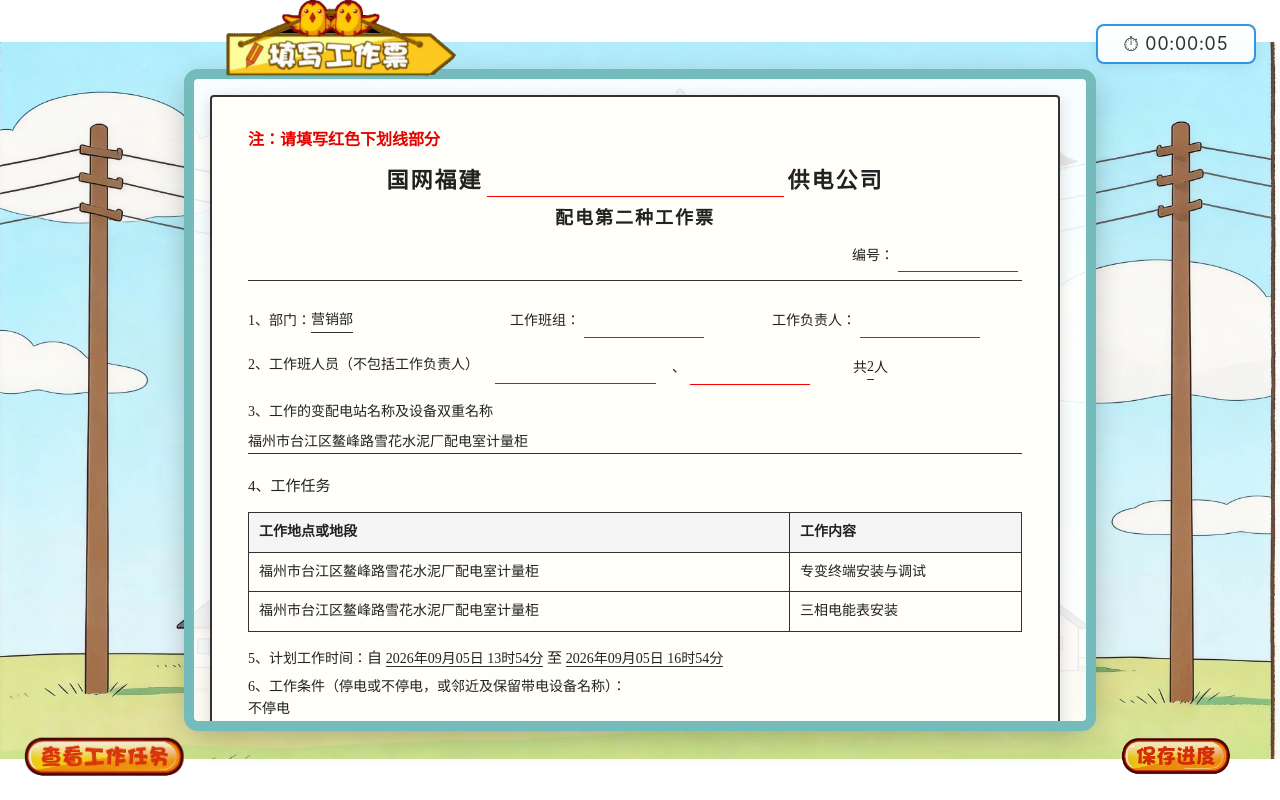
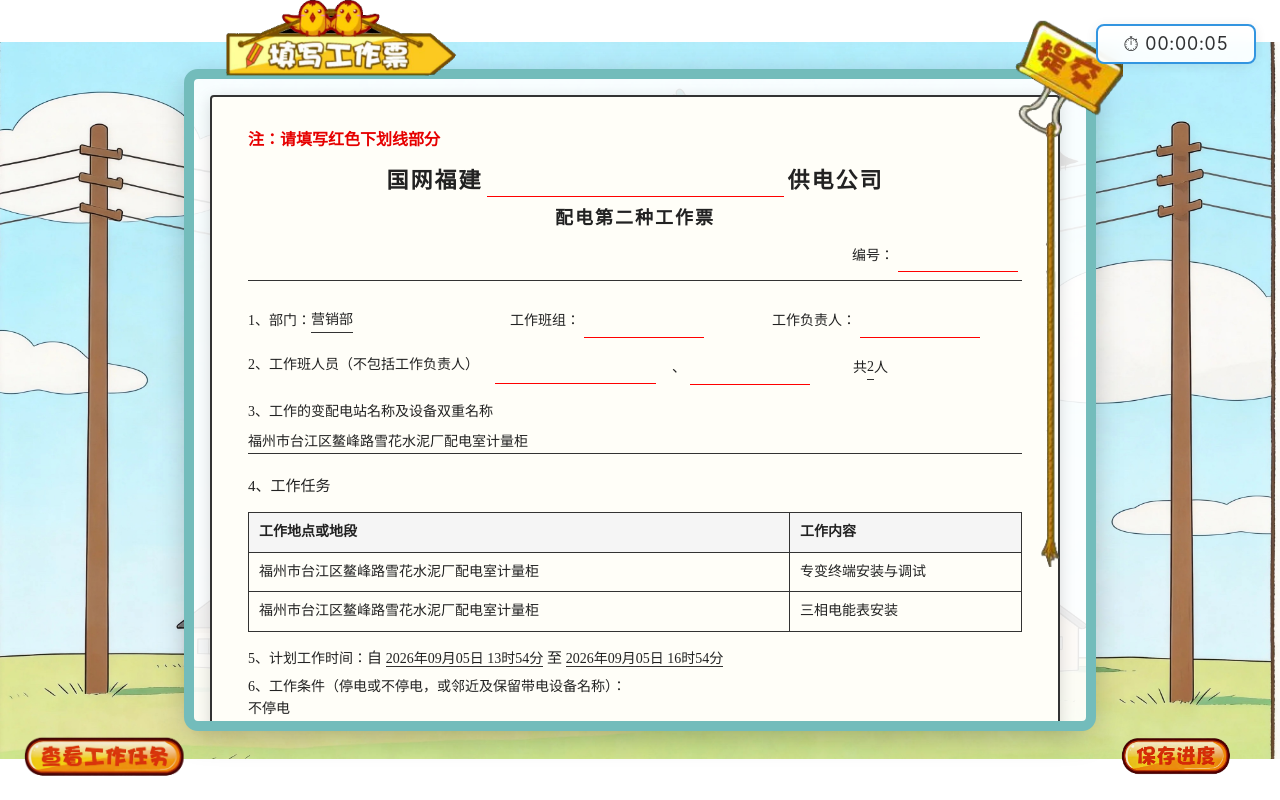
Before and after one commit to zhanzhan702/virtual-experiment, a Vue app in the folder frontend/: page /HWT in a window 1280 px wide. Built offline with nearby package versions, Linux system fonts and the light colour scheme.

Commit message:
添加提交和滚动条的位置

```diff
--- a/frontend/src/constants/images.js
+++ b/frontend/src/constants/images.js
@@ -39,6 +39,7 @@ import distributionRoomPanorama from '@/assets/images/cabinet/DistributionRoomPa
 // ─── 高压工作票 ───
 import workTicketBackground from '@/assets/images/work-ticket/WorkTicketBackground.jpg'
 import workTicketSign from '@/assets/images/work-ticket/WorkTicketSign.png'
+import workTicketCommit from '@/assets/images/work-ticket/WorkTicketCommit.png'
 
 // ─── 高压工器具选择 ───
 import toolSelectionBg from '@/assets/images/tool-selection/ToolSelectionBackground.jpg'
@@ -196,6 +197,7 @@ export default {
   // 高压工作票
   workTicketBackground,
   workTicketSign,
+  workTicketCommit,
   // 高压工器具
   toolSelectionBg,
   // 工器具选择
--- a/frontend/src/views/HighVoltage/HWorkTicketView.vue
+++ b/frontend/src/views/HighVoltage/HWorkTicketView.vue
@@ -5,6 +5,7 @@
         <WorkTicketForm ref="formRef" :finalize="isFinalize" @submit-ticket="handleTicketSubmit" />
       </div>
       <img class="work-ticket-sign" :src="Images.workTicketSign" alt="填写工作票" />
+      <img class="work-ticket-commit" :src="Images.workTicketCommit" alt="提交" />
     </div>
     <ExperimentTimer :experiment-id="experimentId" :current-step-seconds="currentStepSeconds" />
     <div class="save-bar-fixed" :class="{ saving }" @click="saveProgress" title="保存进度" />
@@ -202,6 +203,19 @@ function onVideoEnded() {
   width: clamp(200px, 28%, 320px);
 }
 
+/* 提交标牌：金属挂环卡在边框右上角，绳子垂坠到约 2/3 高度、不触底 */
+.work-ticket-commit {
+  position: absolute;
+  /* 右上角：挂环中心(原图 x≈52)缩放后约 49px，勾住右边框；顶部挂点对齐顶边框 */
+  top: -58px;
+  right: -33px;
+  z-index: 11;
+  /* 高度 550px => 绳尾约在 650px 高度的 2/3 处、不触底 */
+  height: 550px;
+  width: auto;
+  pointer-events: none;
+}
+
 /* 核心要求：限制区域大小，其他内容通过滚动显示 */
 .scroll-wrapper {
   width: 900px;
```
Also changed, not shown: frontend/src/assets/images/work-ticket/WorkTicketCommit.png (added).
